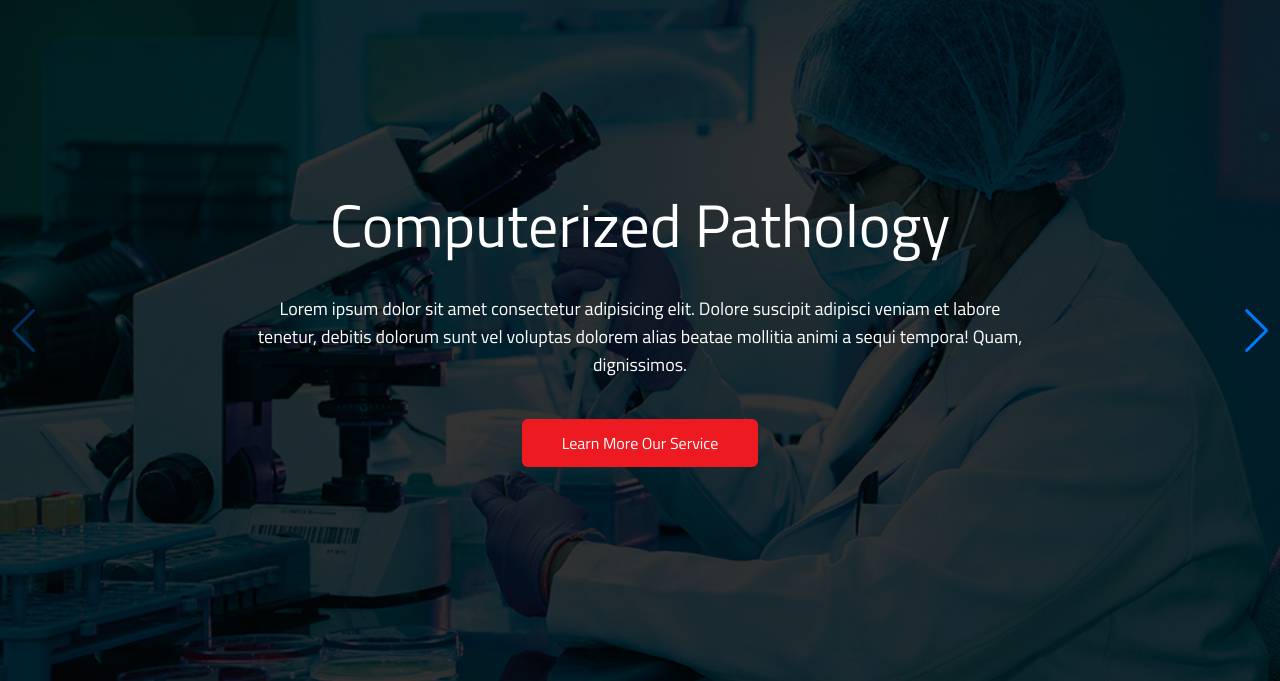
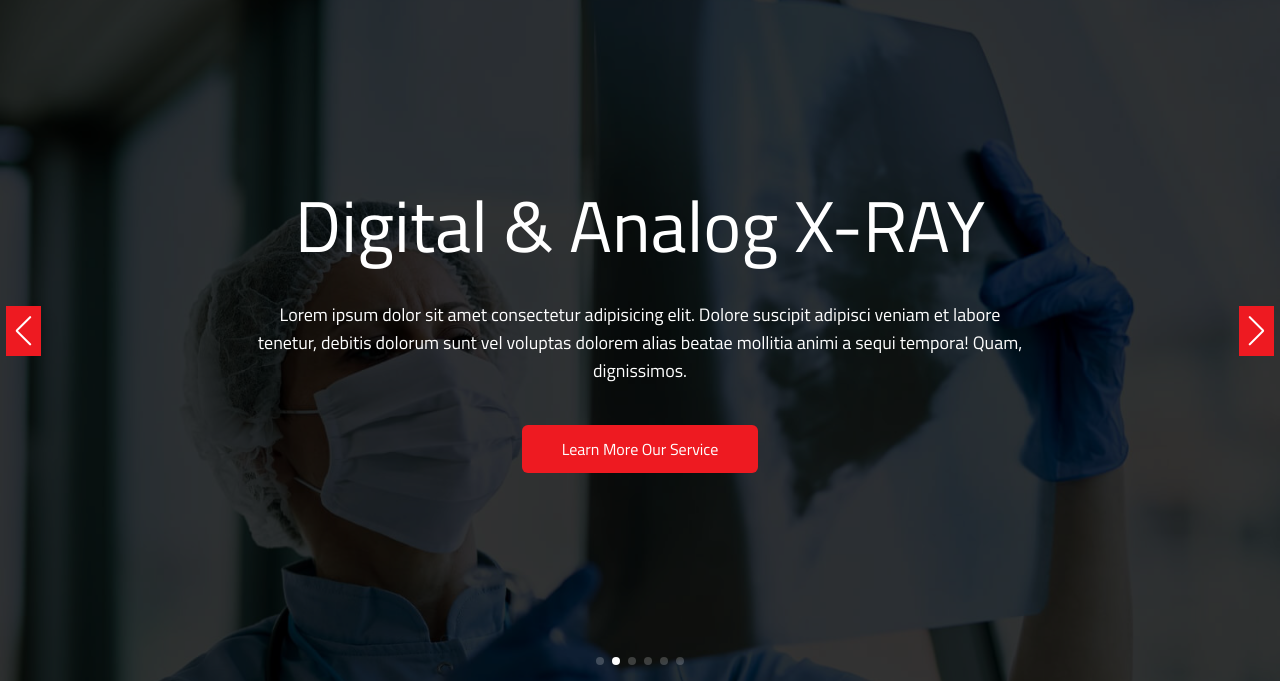
Before and after one commit to webdevbiswaajit/medisan-heath-care, a website: page index.html in a window 1280 px wide. Shown: the part 136-817 px from the top of the page. Drawn offline with nearby package versions, Linux system fonts and the light colour scheme.

Commit message:
Slider Active

```diff
--- a/index.html
+++ b/index.html
@@ -88,7 +88,7 @@
                         style="background-image: url('./img/service/Computerized-Pathology.jpg')">
                         <div class="container mx-auto">
                             <div class="  flex justify-center">
-                                <h2 class=" text-6xl text-white">Computerized Pathology</h2>
+                                <h2 class=" text-7xl text-white">Computerized Pathology</h2>
 
                             </div>
 
@@ -114,7 +114,7 @@
                     <div class=" py-20 slide_bg" style="background-image: url('./img/service/x-ray.jpg')">
                         <div class="container mx-auto">
                             <div class="  flex justify-center">
-                                <h2 class=" text-6xl text-white">Digital & Analog X-RAY</h2>
+                                <h2 class=" text-7xl text-white">Digital & Analog X-RAY</h2>
 
                             </div>
 
@@ -166,7 +166,7 @@
                     <div class=" py-20 slide_bg" style="background-image: url('./img/service/Pharmecy.jpg')">
                         <div class="container mx-auto">
                             <div class="  flex justify-center">
-                                <h2 class=" text-6xl text-white">24 Hrs Pharmacy</h2>
+                                <h2 class=" text-7xl text-white">24 Hrs Pharmacy</h2>
 
                             </div>
 
@@ -192,7 +192,7 @@
                     <div class=" py-20 slide_bg" style="background-image: url('./img/service/Emergency.jpg')">
                         <div class="container mx-auto">
                             <div class="  flex justify-center">
-                                <h2 class=" text-6xl text-white">24 Hrs Emergency</h2>
+                                <h2 class=" text-7xl text-white">24 Hrs Emergency</h2>
 
                             </div>
 
@@ -218,7 +218,7 @@
                     <div class=" py-20 slide_bg" style="background-image: url('./img/service/Ambulance.jpg')">
                         <div class="container mx-auto">
                             <div class="  flex justify-center">
-                                <h2 class=" text-6xl text-white">24 Hrs Ambulance</h2>
+                                <h2 class=" text-7xl text-white">24 Hrs Ambulance</h2>
 
                             </div>
 
@@ -244,6 +244,7 @@
             </div>
             <div class="swiper-button-next"></div>
             <div class="swiper-button-prev"></div>
+            <div class="swiper-pagination"></div>
         </div>
     </section>
 
@@ -315,14 +316,6 @@
     <script src="./js/jquary.js"></script>
     <!-- ========Jquary============== -->
     <script src="./js/coustom.js"></script>
-    <script>
-        var swiper = new Swiper(".mySwiper", {
-            navigation: {
-                nextEl: ".swiper-button-next",
-                prevEl: ".swiper-button-prev",
-            },
-        });
-    </script>
 </body>
 
 </html>
--- a/js/coustom.js
+++ b/js/coustom.js
@@ -0,0 +1,17 @@
+var swiper = new Swiper(".mySwiper", {
+  loop: true,
+  autoplay: {
+    delay: 2500,
+    disableOnInteraction: false,
+  },
+  pagination: {
+    el: ".swiper-pagination",
+    clickable: true,
+  },
+  navigation: {
+    nextEl: ".swiper-button-next",
+    prevEl: ".swiper-button-prev",
+  },
+});
+
+// =================Swiper===============
--- a/src/coustom.css
+++ b/src/coustom.css
@@ -6,7 +6,7 @@ body {
     position: relative;
     background-size: cover;
     background-repeat: no-repeat;
-    background-position: center center;
+    background-position: top center;
     height: 700px;
     z-index: 11;
     display: flex;
@@ -44,3 +44,23 @@ body {
     height: 100%;
     object-fit: cover;
 }
+
+.swiper-button-prev:after,
+.swiper-rtl .swiper-button-next:after {
+    color: #fff !important;
+    font-size: 30px !important;
+    background: #EE1A21 !important;
+    padding: 10px;
+}
+
+.swiper-button-next:after,
+.swiper-rtl .swiper-button-prev:after {
+    color: #fff !important;
+    font-size: 30px !important;
+    background: #EE1A21 !important;
+    padding: 10px;
+}
+
+.swiper-pagination-clickable .swiper-pagination-bullet {
+    background: #fff !important;
+}
```
Also changed, not shown: dist/output.css.
